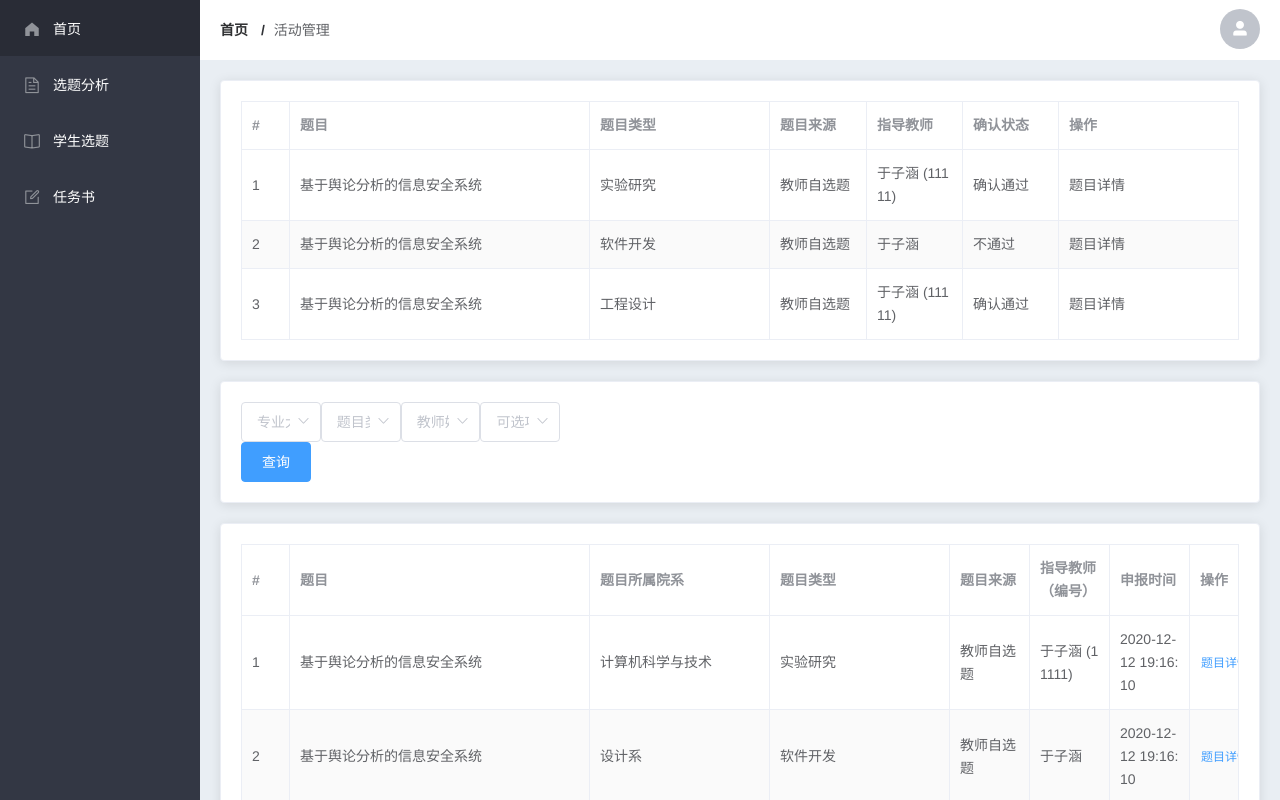
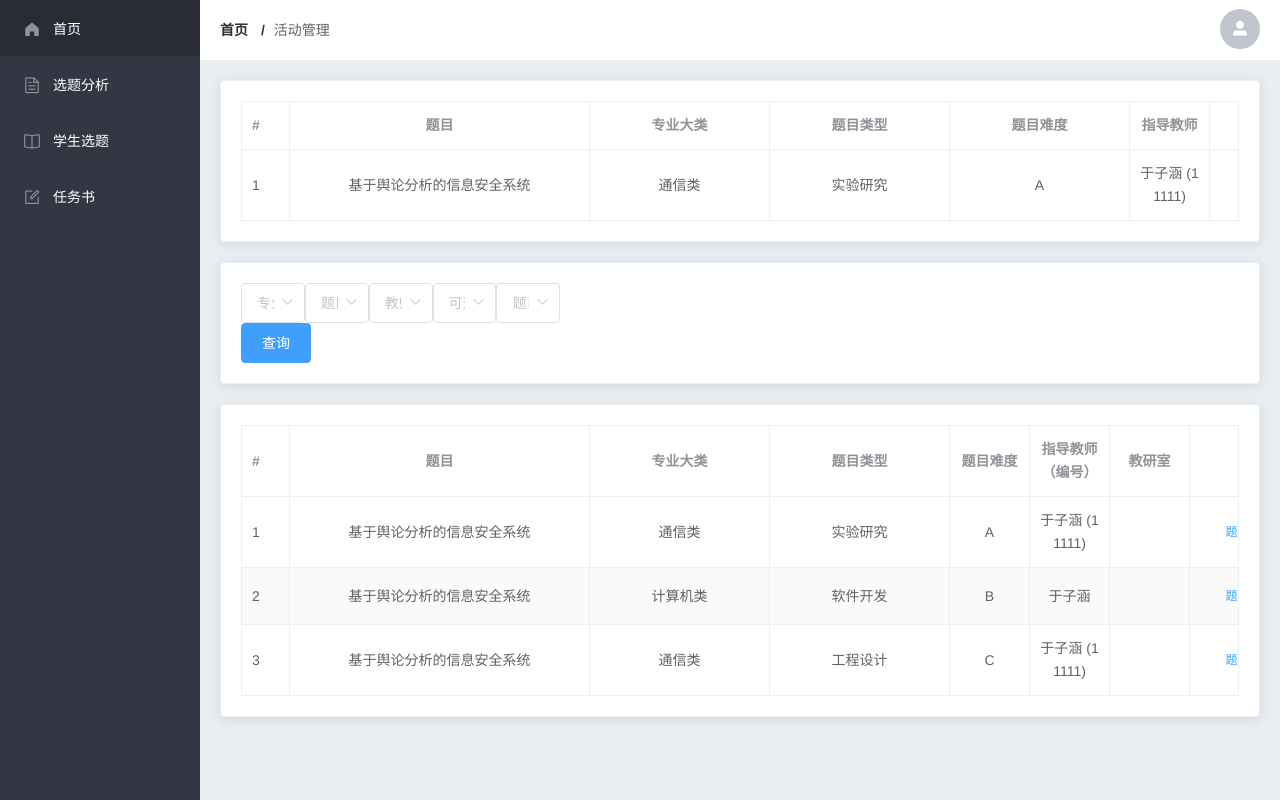
Before and after one commit to yellowsae/course-web, a Vue app: page /studentSubject in a window 1280 px wide. Shown: the top 800 px of the page. Built offline with nearby package versions, Linux system fonts and the light colour scheme.

Commit message:
fix: 页面数据

```diff
--- a/src/mock/mock.js
+++ b/src/mock/mock.js
@@ -94,10 +94,11 @@ Mock.mock('/api/subjectInfo', (_req, _res) => {
       subjectType: '实验研究', // 题目类型
       subjectFrom: '教师自选题', // 题目来源
       mentor: '于子涵 (11111)', // 教师编号
-      subjectState: '确认通过', // 是否确认通过
+      teachingRoom: '', // 教研室
       reportTime: '2020-12-12 19:16:10', // 申报时间
       operate: '题目详情', // 操作
-      profession: '计算机科学与技术', // 所属院系
+      profession: '通信类', // 专业大类
+      subjectDifficulty: 'A', // 难度
     },
     {
       subject: '基于舆论分析的信息安全系统',
@@ -105,9 +106,10 @@ Mock.mock('/api/subjectInfo', (_req, _res) => {
       subjectFrom: '教师自选题',
       mentor: '于子涵',
       reportTime: '2020-12-12 19:16:10', // 申报时间
-      subjectState: '不通过',
-      profession: '设计系', // 所属院系
+      teachingRoom: '',
+      profession: '计算机类', // 专业大类
       operate: '题目详情',
+      subjectDifficulty: 'B', // 难度
     },
     {
       subject: '基于舆论分析的信息安全系统',
@@ -115,8 +117,9 @@ Mock.mock('/api/subjectInfo', (_req, _res) => {
       subjectFrom: '教师自选题',
       reportTime: '2020-12-12 19:16:10', // 申报时间
       mentor: '于子涵 (11111)',
-      subjectState: '确认通过',
-      profession: '电子信息工程系', // 所属院系
+      teachingRoom: '',
+      profession: '通信类',
+      subjectDifficulty: 'C', // 难度
       operate: '题目详情',
     },
   ]
@@ -124,3 +127,38 @@ Mock.mock('/api/subjectInfo', (_req, _res) => {
     tableData,
   }
 })
+
+// 已选题列表
+Mock.mock('/api/get/subjectInfo', (_req, _res) => {
+  const selectedData = [
+    {
+      id: '1', // 题目id
+      subject: '基于舆论分析的信息安全系统', // 题目
+      subjectType: '实验研究', // 题目类型
+      subjectFrom: '教师自选题', // 题目来源
+      mentor: '于子涵 (11111)', // 教师编号
+      teachingRoom: '', // 教研室
+      reportTime: '2020-12-12 19:16:10', // 申报时间
+      operate: '题目详情', // 操作
+      profession: '通信类', // 专业大类
+      subjectDifficulty: 'A', // 难度
+      subjectState: true, // 题目状态
+    },
+    // {
+    //   id: '2',
+    //   subject: '基于舆论分析的信息安全系统',
+    //   subjectType: '工程设计',
+    //   subjectFrom: '教师自选题',
+    //   reportTime: '2020-12-12 19:16:10', // 申报时间
+    //   mentor: '于子涵 (11111)',
+    //   teachingRoom: '',
+    //   profession: '通信类',
+    //   subjectDifficulty: 'C', // 难度
+    //   operate: '题目详情',
+    //   subjectState: false, // 题目状态
+    // },
+  ]
+  return {
+    selectedData,
+  }
+})
--- a/src/views/studentSubject/index.vue
+++ b/src/views/studentSubject/index.vue
@@ -3,19 +3,18 @@ export default {
   name: 'StudentSub',
   data() {
     return {
-      //
+      // 展示题目列表
       tableData: [],
+      // 已选题目列表
+      selectedData: [],
 
       // 发起请求获取 专业数据
       professions: [
         {
-          value: '计算机与信息安全系',
+          value: '通信类',
         },
         {
-          value: '设计系',
-        },
-        {
-          value: '电子信息工程系',
+          value: '计算机类',
         },
       ],
       // 题目类型
@@ -57,6 +56,19 @@ export default {
         },
       ],
 
+      // 题目难度
+      subjectDifficulty: [
+        {
+          value: 'A',
+        },
+        {
+          value: 'B',
+        },
+        {
+          value: 'C',
+        },
+      ],
+
       // 查询表单 -> 之后传递的参数
       queryForm: {
         grade: '',
@@ -70,6 +82,7 @@ export default {
           q_subjectType: '',
           q_teacherName: '',
           q_subject_options: '',
+          q_subjectDifficulty: '',
         },
       },
     }
@@ -77,6 +90,7 @@ export default {
 
   created() {
     this.gettableDataInfo()
+    this.getselectedDataInfo()
   },
 
   methods: {
@@ -95,7 +109,11 @@ export default {
 
       this.tableData = res.data.tableData
     },
-
+    // 已选题目列表
+    async getselectedDataInfo() {
+      const res = await this.$api.get('/api/get/subjectInfo', {})
+      this.selectedData = res.data.selectedData
+    },
     // 题目详情的跳转
 
     // 选择题目
@@ -109,7 +127,7 @@ export default {
     <el-card>
       <!-- table -->
       <el-table
-        :data="tableData"
+        :data="selectedData"
         border
         :row-class-name="tableRowClassName"
         stripe
@@ -119,29 +137,60 @@ export default {
           prop="subject"
           label="题目"
           width="300"
+          align="center"
+        />
+        <el-table-column
+          prop="profession"
+          label="专业大类"
+          width="180"
+          align="center"
         />
         <el-table-column
           prop="subjectType"
           label="题目类型"
           width="180"
+          align="center"
         />
         <el-table-column
-          prop="subjectFrom"
-          label="题目来源"
+          prop="subjectDifficulty"
+          label="题目难度"
+          align="center"
+
+          width="180"
         />
         <el-table-column
           prop="mentor"
           label="指导教师"
+          align="center"
         />
         <el-table-column
           prop="subjectState"
           label="确认状态"
-        />
+          align="center"
+          width="180"
+        >
+          <template>
+            <!-- {{ item.subjectState ? '已确认' : '未确认' }} -->
+            <!-- {{ item }} -->
+            <i class="el-icon-check" />
+          </template>
+        </el-table-column>
         <el-table-column
           prop="operate"
           label="操作"
           width="180"
-        />
+          align="center"
+        >
+          <template #default="scope">
+            <el-button
+              type="text"
+              size="small"
+              @click="handleEdit(scope.$index, scope.row)"
+            >
+              题目详情
+            </el-button>
+          </template>
+        </el-table-column>
       </el-table>
     </el-card>
     <!-- 题目列表查询 -->
@@ -180,6 +229,13 @@ export default {
                 :value="item.value"
               />
             </el-select>
+            <el-select v-model="queryForm.searchInfo.q_subjectDifficulty" placeholder="题目难度">
+              <el-option
+                v-for="item in subjectDifficulty"
+                :key="item.value"
+                :value="item.value"
+              />
+            </el-select>
           </el-form>
           <el-button type="primary">
             查询
@@ -201,34 +257,41 @@ export default {
         <el-table-column
           prop="subject"
           label="题目"
+          align="center"
           width="300"
         />
         <el-table-column
           prop="profession"
-          label="题目所属院系"
+          label="专业大类"
+          align="center"
           width="180"
         />
         <el-table-column
           prop="subjectType"
           label="题目类型"
           width="180"
+          align="center"
         />
         <el-table-column
-          prop="subjectFrom"
-          label="题目来源"
+          prop="subjectDifficulty"
+          label="题目难度"
+          align="center"
         />
         <el-table-column
           prop="mentor"
+          align="center"
           label="指导教师（编号）"
         />
         <el-table-column
-          prop="reportTime"
-          label="申报时间"
+          prop="teachingRoom"
+          label="教研室"
+          align="center"
         />
         <el-table-column
           prop="operate"
           label="操作"
           width="180"
+          align="center"
         >
           <template #default="scope">
             <el-button
```
